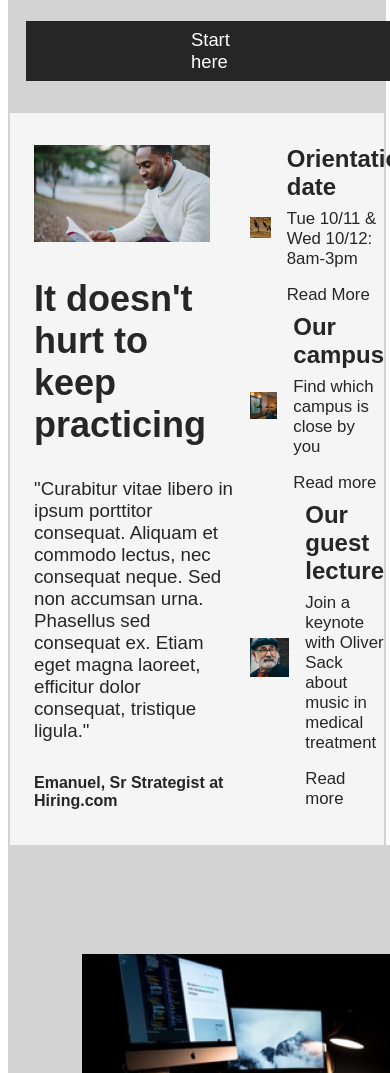
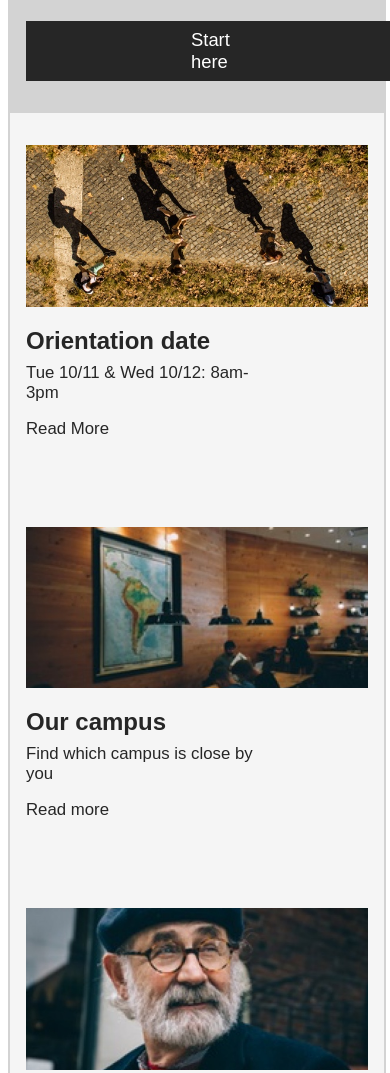
Before and after one commit to jl1pepper/colmaracademy, a plain HTML site: page index.html in a window 390 px wide. Shown: the part 575-1648 px from the top of the page. Drawn offline with Linux system fonts and the light colour scheme.

Commit message:
Set mobile specs for event section.

```diff
--- a/index.html
+++ b/index.html
@@ -52,7 +52,8 @@
       </div>
       <div class="event story">
         <div class="event-image">
-          <img src="./resources/images/information-orientation.jpg" alt="overhead shot of students walking on campus">
+          <img class="desktop" src="./resources/images/information-orientation.jpg" alt="overhead shot of students walking on campus">
+          <img class="mobile" src="./resources/images/information-orientation-mobile.jpg" alt="overhead shot of students walking on campus">
         </div>
         <div class="event-description" role="presentation">
           <h3>Orientation date</h3>
@@ -62,7 +63,8 @@
         </div>
         <div class="event story">
           <div class="event-image">
-            <img src="./resources/images/information-campus.jpg" alt="students studying in campus study center">
+            <img class="desktop" src="./resources/images/information-campus.jpg" alt="students studying in campus study center">
+            <img class="mobile" src="./resources/images/information-campus-mobile.jpg" alt="students studying in campus study center">
           </div>
         <div class="event-description" role="presentation">
           <h3>Our campus</h3>
@@ -72,7 +74,8 @@
         </div>
         <div class="event story">
           <div class="event-image">
-            <img src="./resources/images/information-guest-lecture.jpg" alt="Oliver Sack">
+            <img class="desktop" src="./resources/images/information-guest-lecture.jpg" alt="Oliver Sack">
+            <img class="mobile" src="./resources/images/information-guest-lecture-mobile.jpg" alt="Oliver Sack">
           </div>
         <div class="event-description" role="presentation">
           <h3>Our guest lecture</h3>
--- a/resources/css/style.css
+++ b/resources/css/style.css
@@ -447,6 +447,11 @@ being able to break my code up into different sections, which is why you will se
     margin: 0 auto;
     width: 100%;
   }
+
+  .desktop {
+    display: none;
+  }
+
   .nav,
   .header span {
     display: none;
@@ -457,7 +462,6 @@ being able to break my code up into different sections, which is why you will se
     width: 100%;
     display: flex;
     justify-content: space-between;
-    border: solid purple 1px;
   }
 
 /*mobile starthere*/
@@ -490,7 +494,33 @@ being able to break my code up into different sections, which is why you will se
     padding: 8px 165px;
   }
 
+  /*mobile events*/
+
+  .events {
+    height: auto;
+    padding-top: 16px;
+    flex-wrap: nowrap;
+  }
+
+
+  .main-story {
+    display: none;
+  }
+
+  .story {
+    width: 100%;
+    display: block;
+    padding-bottom: 64px;
+
+  }
+
+  .event-image {
+    width: auto;
 }
+
+  .event-description {
+    padding-left: 16px;
+  }
 
 @media only screen and (min-width: 481px) {
    .mobile {
```
